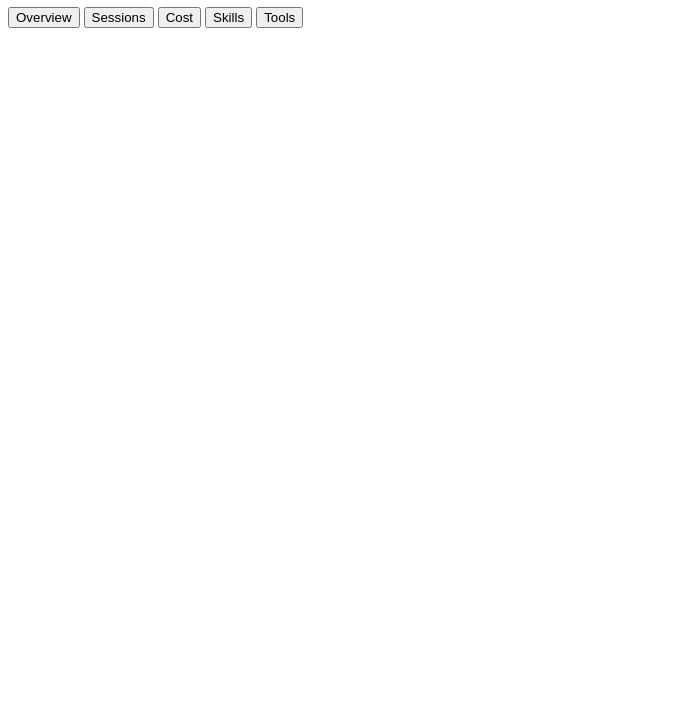
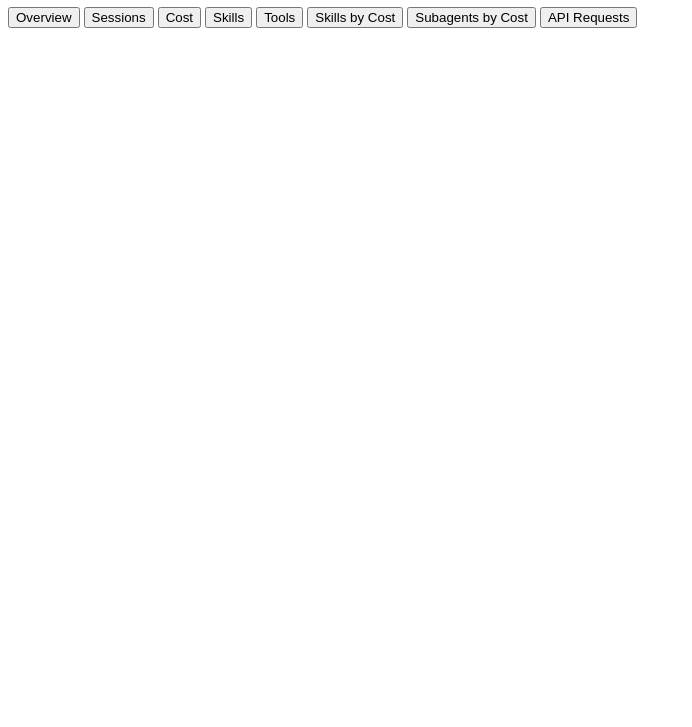
Before and after one commit to JescaLyn/claude-monitor, a website with bundled scripts: page dashboard/index.html in a window 1280 px wide. Shown: the part 73-800 px from the top of the page, without its empty margins (0-692 px from the left). Built offline with nearby package versions, Linux system fonts and the light colour scheme.

Commit message:
Add navigation buttons for new cost attribution tabs (Skills by Cost, Subagents by Cost, API Requests)

```diff
--- a/dashboard/index.html
+++ b/dashboard/index.html
@@ -16,6 +16,9 @@
       <button class="tab-btn" data-tab="cost">Cost</button>
       <button class="tab-btn" data-tab="skills">Skills</button>
       <button class="tab-btn" data-tab="tools">Tools</button>
+      <button class="tab-btn" data-tab="skillsCost">Skills by Cost</button>
+      <button class="tab-btn" data-tab="subagentsCost">Subagents by Cost</button>
+      <button class="tab-btn" data-tab="apiRequests">API Requests</button>
     </nav>
   </header>
   <main id="content"></main>
```
